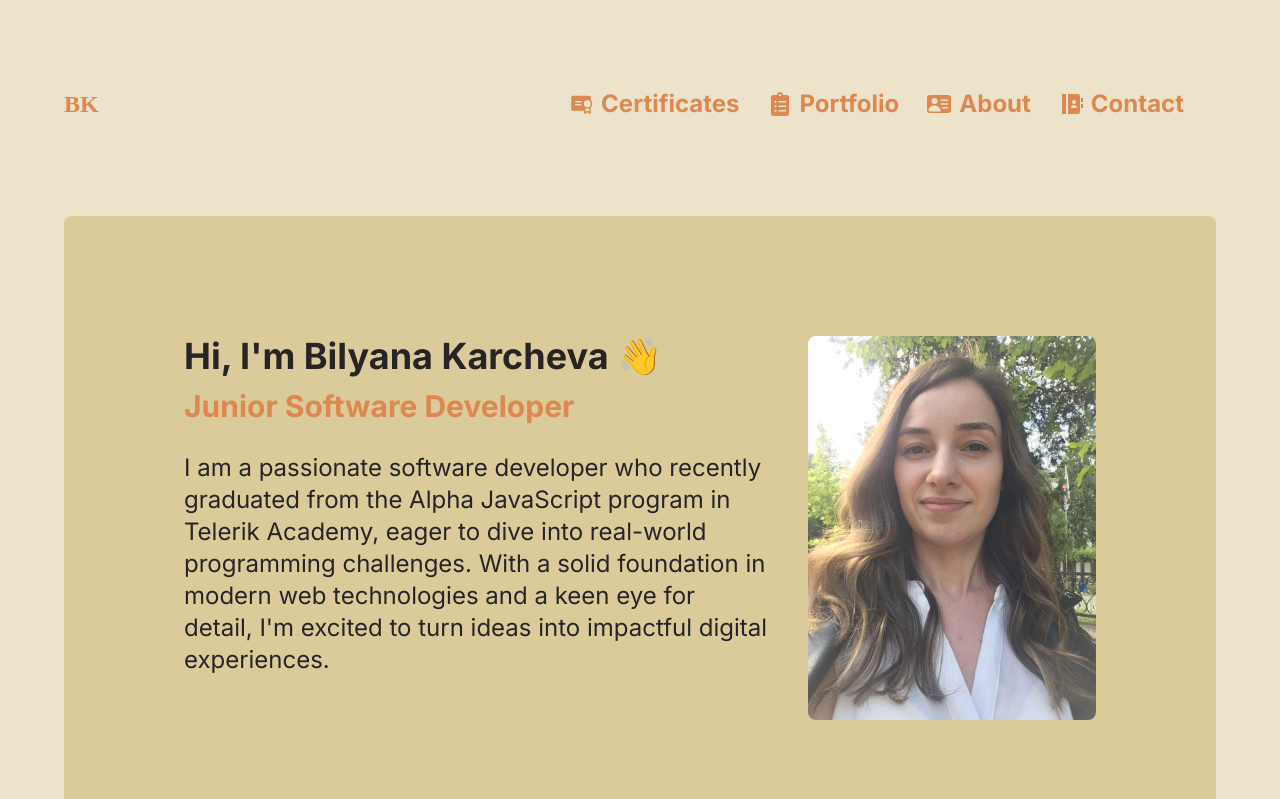
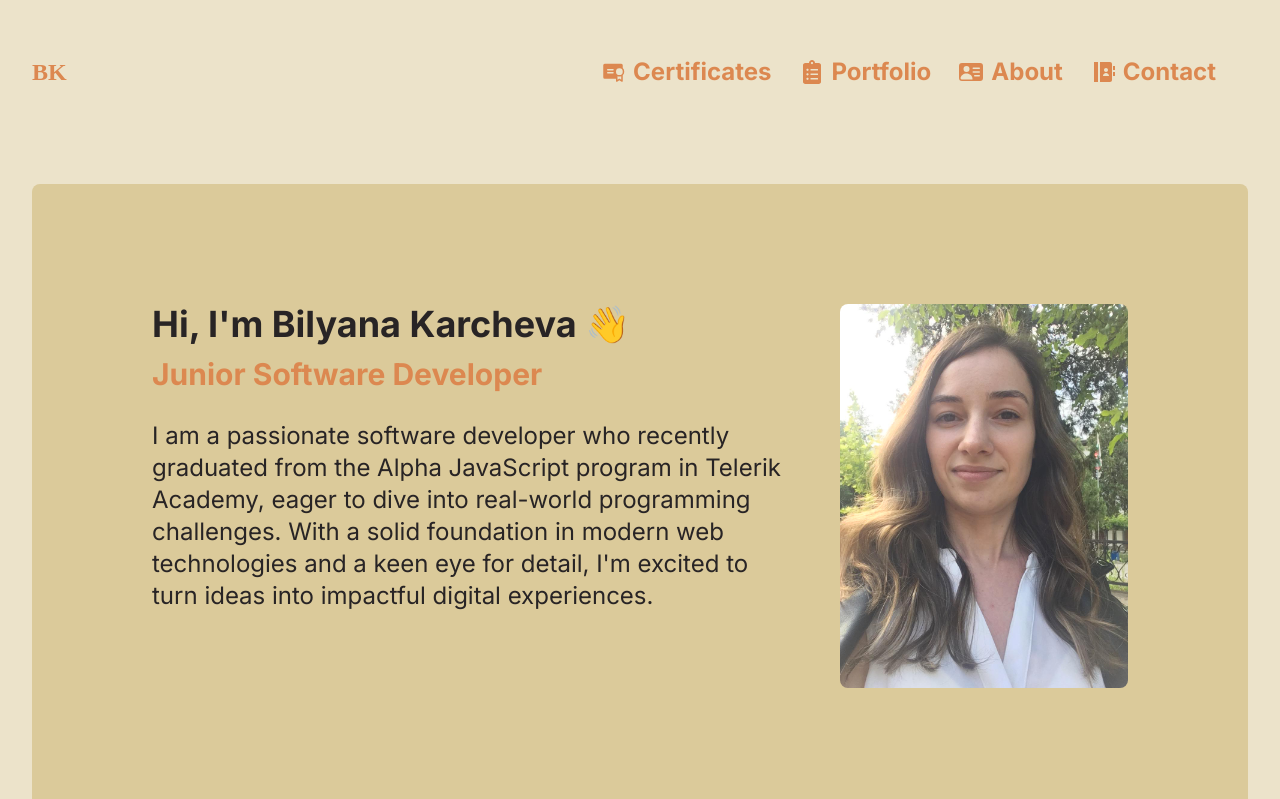
Before and after one commit to bilyanakarcheva/my-portfolio, a React (Vite) app: page / in a window 1280 px wide. Shown: the top 799 px of the page. Built offline with nearby package versions, Linux system fonts and the light colour scheme; a web font is replaced by a local one.

Commit message:
Remove paddig of #root element

```diff
--- a/src/App.css
+++ b/src/App.css
@@ -1,7 +1,7 @@
 #root {
   /* max-width: 1280px; */
   margin: 0 auto;
-  padding: 2rem;
+  /* padding: 2rem; */
   text-align: center;
 }
 
```
